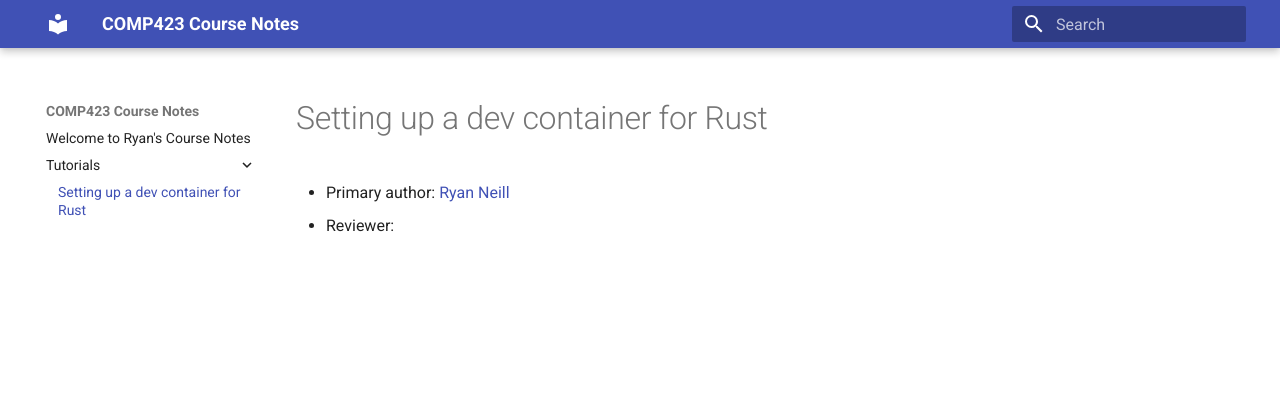
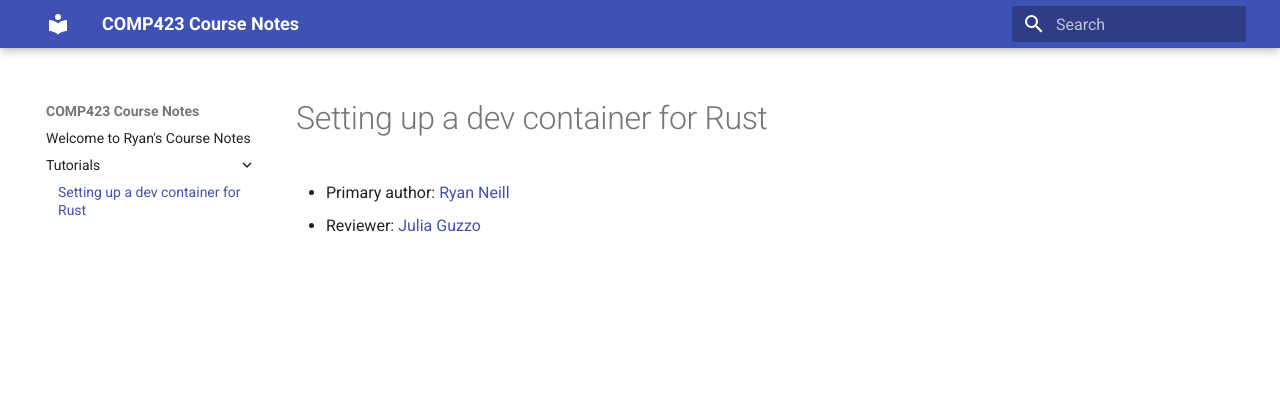
Before and after one commit to raneill26/comp423-coursenotes, an MkDocs documentation site: the page built from docs/tutorials/rust-setup.md, in a window 1280 px wide. Shown: the top 409 px of the page. Built offline with MkDocs 1.6.1 and Material for MkDocs 9.7.7, drawn with Linux system fonts in a browser that asks for light colours.

Commit message:
Review the review

```diff
--- a/docs/tutorials/rust-setup.md
+++ b/docs/tutorials/rust-setup.md
@@ -1,4 +1,4 @@
 # Setting up a dev container for Rust
 
 * Primary author: [Ryan Neill](https://github.com/raneill26)
-* Reviewer: [<Julia Guzzo>](https://github.com/jkguzzo)
+* Reviewer: [Julia Guzzo](https://github.com/jkguzzo)
```
